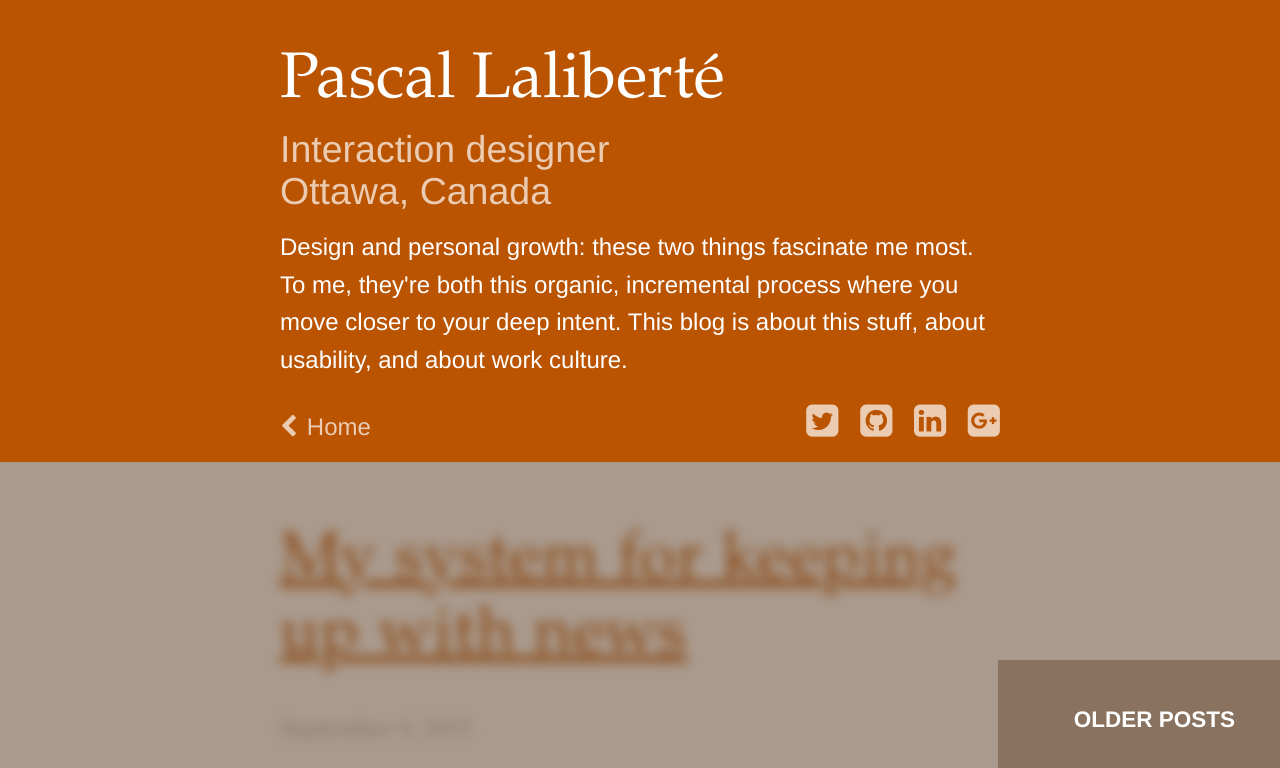
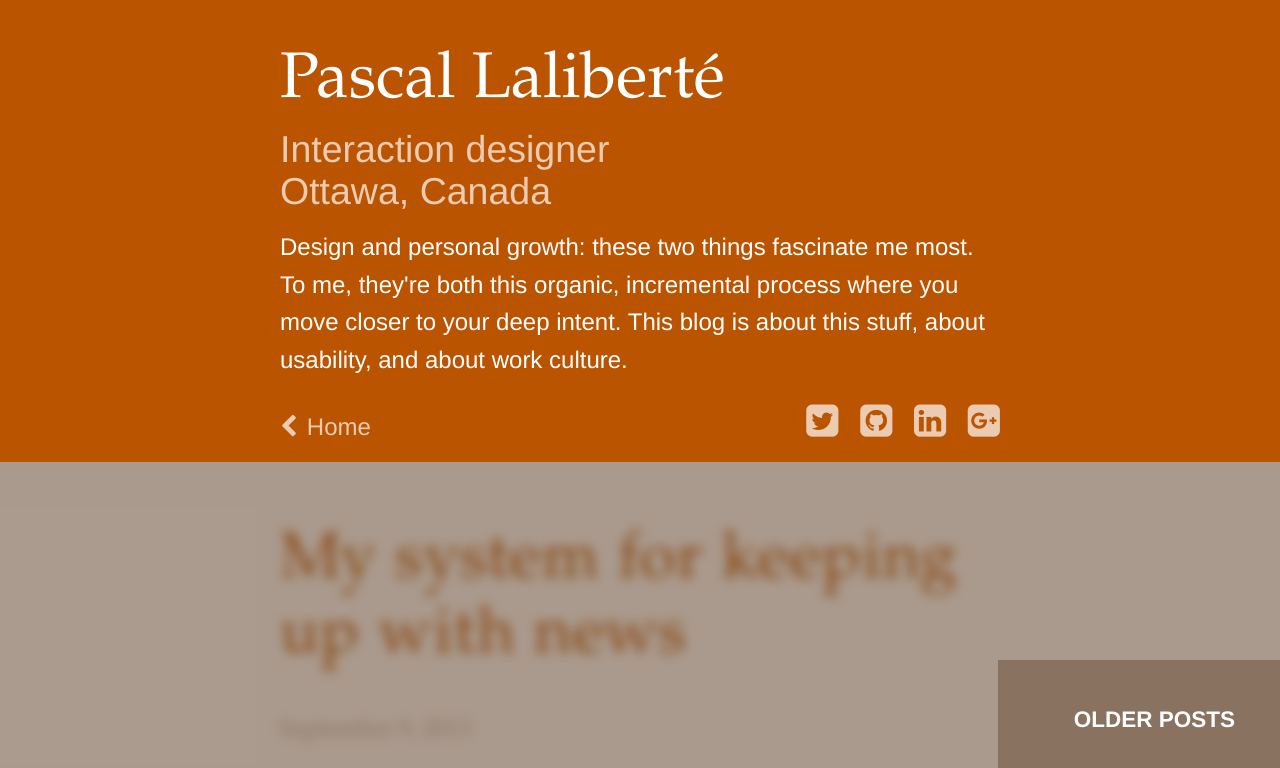
Before and after one commit to pascallaliberte/by.pascallaliberte.me, a Jekyll site: the page built from index.html, in a window 1280 px wide. Shown: the top 768 px of the page. Built offline with Jekyll 4.4.1, drawn with Linux system fonts in a browser that asks for light colours; nearby versions of some CDN libraries; the list of posts is cut into pages by our own code; grey boxes are pictures that could not be loaded.

Commit message:
Removed the underline on post-title links

```diff
--- a/a/css/screen.css
+++ b/a/css/screen.css
@@ -472,8 +472,17 @@ div.intro {
   color: #bb5400;
 }
 
+/* line 35, ../sass/layouts/post.sass */
+.post .post-title a {
+  text-decoration: none;
+}
+/* line 37, ../sass/layouts/post.sass */
+.post .post-title a:hover, .post .post-title a:active {
+  text-decoration: underline;
+}
+
 @media (min-width: 512px) and (min-height: 25em) {
-  /* line 34, ../sass/layouts/post.sass */
+  /* line 40, ../sass/layouts/post.sass */
   .is-post .post .post-title {
     font-size: 66px;
     font-size: 6.6rem;
@@ -484,13 +493,13 @@ div.intro {
   }
 }
 
-/* line 40, ../sass/layouts/post.sass */
+/* line 46, ../sass/layouts/post.sass */
 .is-top.is-not-touch.is-not-home .post {
   filter: blur(6px);
   -webkit-filter: blur(6px);
 }
 
-/* line 44, ../sass/layouts/post.sass */
+/* line 50, ../sass/layouts/post.sass */
 .post h2 {
   font-size: 22px;
   font-size: 2.2rem;
@@ -506,7 +515,7 @@ div.intro {
   font-style: normal;
 }
 
-/* line 54, ../sass/layouts/post.sass */
+/* line 60, ../sass/layouts/post.sass */
 .post p {
   text-indent: 0em;
   margin-top: 0;
@@ -517,7 +526,7 @@ div.intro {
   font-style: normal;
 }
 
-/* line 62, ../sass/layouts/post.sass */
+/* line 68, ../sass/layouts/post.sass */
 .post-details > p:first-of-type {
   text-indent: 0;
   font-size: 20px;
@@ -531,7 +540,7 @@ div.intro {
   font-style: normal;
 }
 @media (min-width: 512px) and (min-height: 25em) {
-  /* line 62, ../sass/layouts/post.sass */
+  /* line 68, ../sass/layouts/post.sass */
   .post-details > p:first-of-type {
     line-height: 36px;
     line-height: 3.6rem;
@@ -540,7 +549,7 @@ div.intro {
   }
 }
 
-/* line 74, ../sass/layouts/post.sass */
+/* line 80, ../sass/layouts/post.sass */
 .post blockquote {
   margin-bottom: 25px;
   margin-bottom: 2.5rem;
@@ -557,7 +566,7 @@ div.intro {
   font-style: italic;
 }
 
-/* line 84, ../sass/layouts/post.sass */
+/* line 90, ../sass/layouts/post.sass */
 .post blockquote p {
   font-size: 1em;
   font-family: inherit;
@@ -565,60 +574,60 @@ div.intro {
   font-style: inherit;
 }
 
-/* line 90, ../sass/layouts/post.sass */
+/* line 96, ../sass/layouts/post.sass */
 .post p.meta {
   font-family: adelle, "Palatino Linotype", "Charcoal", "Georgia", serif;
   color: #bcafa5;
 }
 
-/* line 94, ../sass/layouts/post.sass */
+/* line 100, ../sass/layouts/post.sass */
 .post img {
   max-width: 100%;
   display: block;
   margin: 0 auto;
 }
 
-/* line 99, ../sass/layouts/post.sass */
+/* line 105, ../sass/layouts/post.sass */
 .post-quote {
   margin-top: 70px;
   margin-top: 7rem;
 }
 
-/* line 102, ../sass/layouts/post.sass */
+/* line 108, ../sass/layouts/post.sass */
 .post-quote blockquote {
   margin-left: 0;
   margin-right: 0;
 }
 
-/* line 106, ../sass/layouts/post.sass */
+/* line 112, ../sass/layouts/post.sass */
 .post-quote-source p {
   margin: 0;
 }
 
-/* line 109, ../sass/layouts/post.sass */
+/* line 115, ../sass/layouts/post.sass */
 .post-quote-dash {
   color: #bcafa5;
 }
 
-/* line 112, ../sass/layouts/post.sass */
+/* line 118, ../sass/layouts/post.sass */
 .post-quote .meta {
   margin-top: 16px;
   margin-top: 1.6rem;
 }
 
-/* line 115, ../sass/layouts/post.sass */
+/* line 121, ../sass/layouts/post.sass */
 .post-meta-separator {
   padding: 0 5px;
   padding: 0 0.5rem;
 }
 
-/* line 118, ../sass/layouts/post.sass */
+/* line 124, ../sass/layouts/post.sass */
 .post-permalink {
   color: #bcafa5;
   text-decoration: none;
 }
 
-/* line 122, ../sass/layouts/post.sass */
+/* line 128, ../sass/layouts/post.sass */
 .post-permalink-icon {
   font-size: 14px;
   font-size: 1.4rem;
@@ -626,12 +635,12 @@ div.intro {
   padding-left: 0.5rem;
 }
 
-/* line 126, ../sass/layouts/post.sass */
+/* line 132, ../sass/layouts/post.sass */
 .post-permalink:hover {
   color: #bb5400;
 }
 
-/* line 129, ../sass/layouts/post.sass */
+/* line 135, ../sass/layouts/post.sass */
 .post .post-link-title, .is-post .post .post-link-title {
   font-size: 28px;
   font-size: 2.8rem;
@@ -639,7 +648,7 @@ div.intro {
   line-height: 3.2rem;
 }
 
-/* line 133, ../sass/layouts/post.sass */
+/* line 139, ../sass/layouts/post.sass */
 .post-link-icon {
   font-size: 16px;
   font-size: 1.6rem;
@@ -650,7 +659,7 @@ div.intro {
   vertical-align: middle;
 }
 
-/* line 139, ../sass/layouts/post.sass */
+/* line 145, ../sass/layouts/post.sass */
 .is-home .post {
   margin-top: 70px;
   margin-top: 7rem;
@@ -658,7 +667,7 @@ div.intro {
   margin-bottom: 7rem;
 }
 
-/* line 143, ../sass/layouts/post.sass */
+/* line 149, ../sass/layouts/post.sass */
 .is-home .post-separator {
   border: 0;
   height: 2px;
--- a/a/sass/layouts/post.sass
+++ b/a/sass/layouts/post.sass
@@ -30,6 +30,12 @@
   font-style: normal
   text-transform: none
   color: #BB5400
+
+.post .post-title
+  a
+    text-decoration: none
+  a:hover, a:active
+    text-decoration: underline
 
 .is-post .post .post-title
   +breakpoint((min-width $medium-width) (min-height $small-height))
```
Also changed, not shown: a/css/layouts/post.css (+32 -23 lines).
